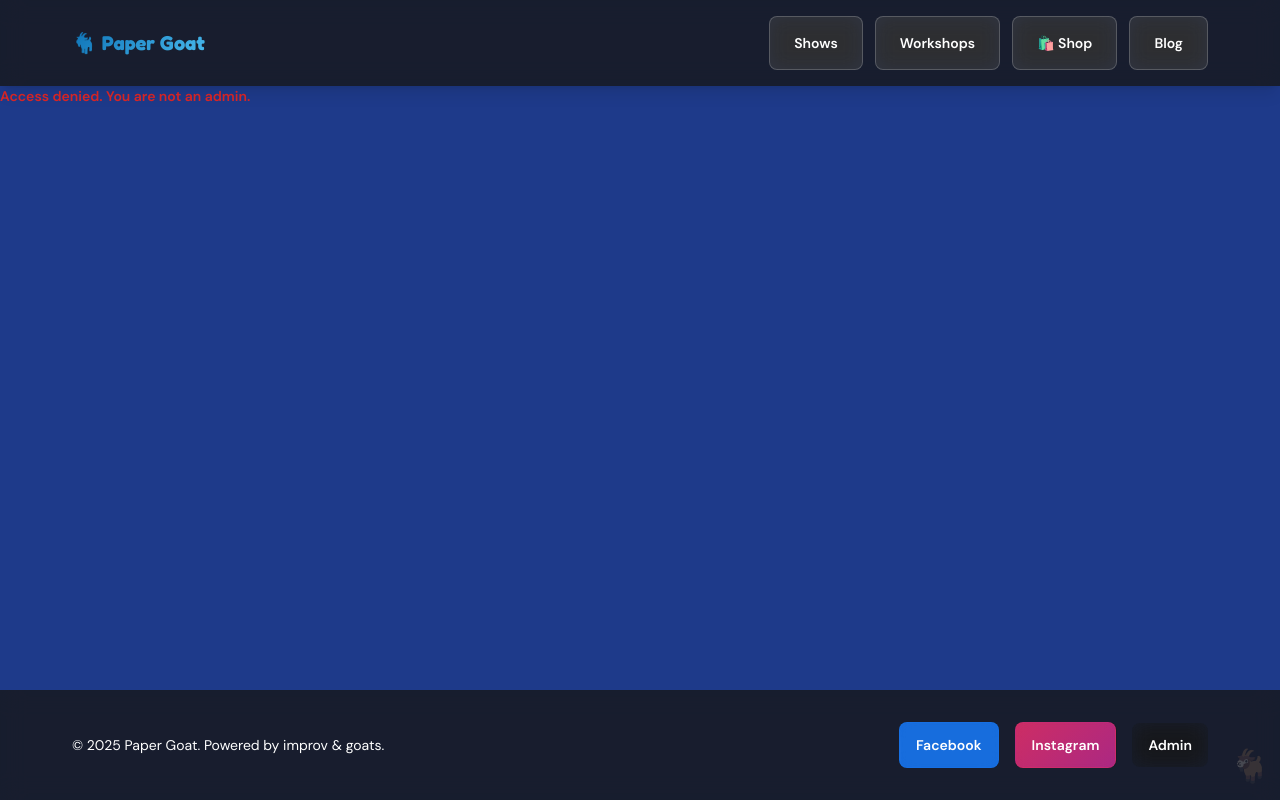
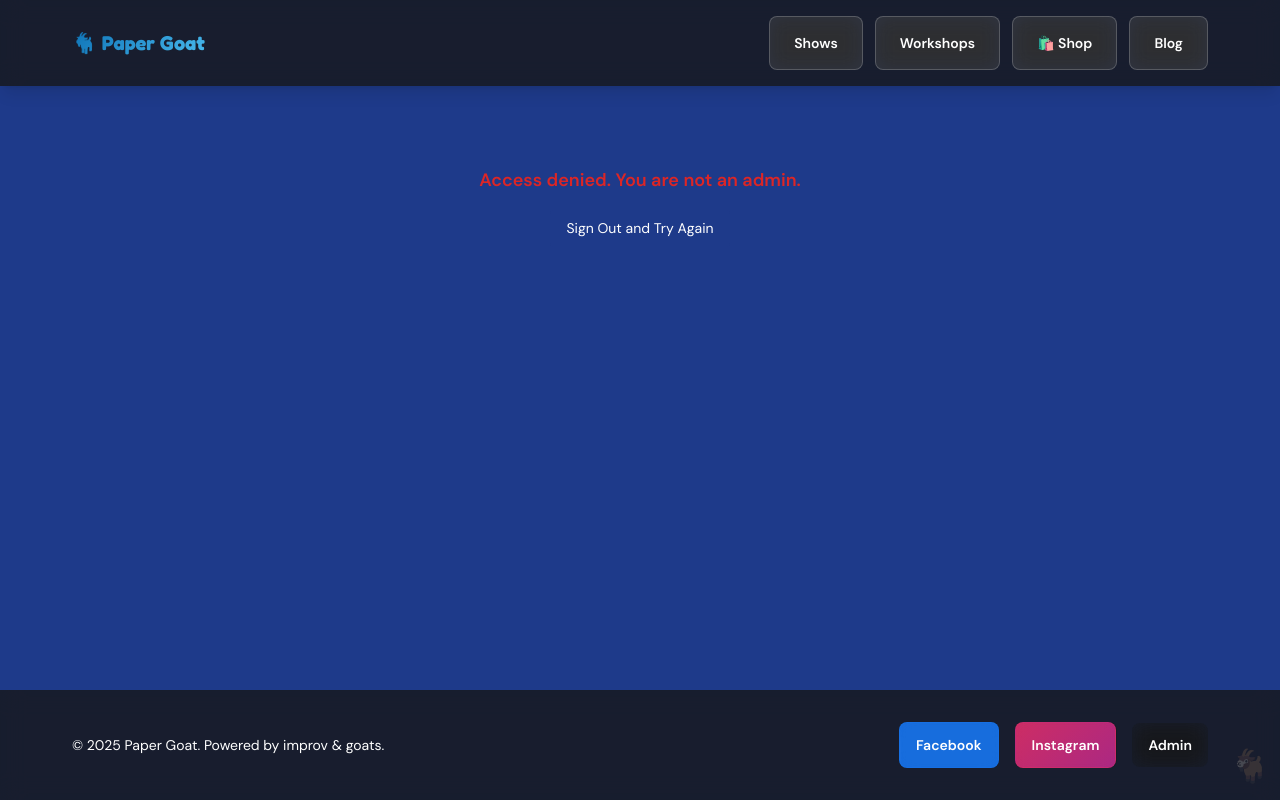
Before and after one commit to kpatelearn/paper-goat, a Next.js app: page /admin/blog/edit/1 in a window 1280 px wide. Built offline with nearby package versions, Linux system fonts and the light colour scheme; no server answers.

Commit message:
admin stuff

```diff
--- a/src/components/WithAdminProtection.tsx
+++ b/src/components/WithAdminProtection.tsx
@@ -1,17 +1,37 @@
 import React from 'react';
+import { useRouter } from 'next/navigation';
+import { signOut } from 'firebase/auth';
+import { auth } from '@/firebase/firebase.config';
 import { useAdmin } from '@/hooks/useAdmin';
-
 
 const WithAdminProtection = <P extends object>(Component: React.ComponentType<P>) => {
   const AdminProtectedComponent = (props: P) => {
     const { isAdmin, loading } = useAdmin();
+    const router = useRouter();
 
     if (loading) {
       return <div>Loading...</div>;
     }
 
     if (!isAdmin) {
-      return <div className="text-red-600 font-bold">Access denied. You are not an admin.</div>;
+      const handleRetry = async () => {
+        await signOut(auth);
+        router.push('/login');
+      };
+
+      return (
+        <div className="text-center mt-20 space-y-4">
+          <p className="text-red-600 font-bold text-lg">
+            Access denied. You are not an admin.
+          </p>
+          <button
+            onClick={handleRetry}
+            className="px-4 py-2 bg-goat-blue text-white rounded hover:bg-goat-pink transition"
+          >
+            Sign Out and Try Again
+          </button>
+        </div>
+      );
     }
 
     return <Component {...props} />;
```
